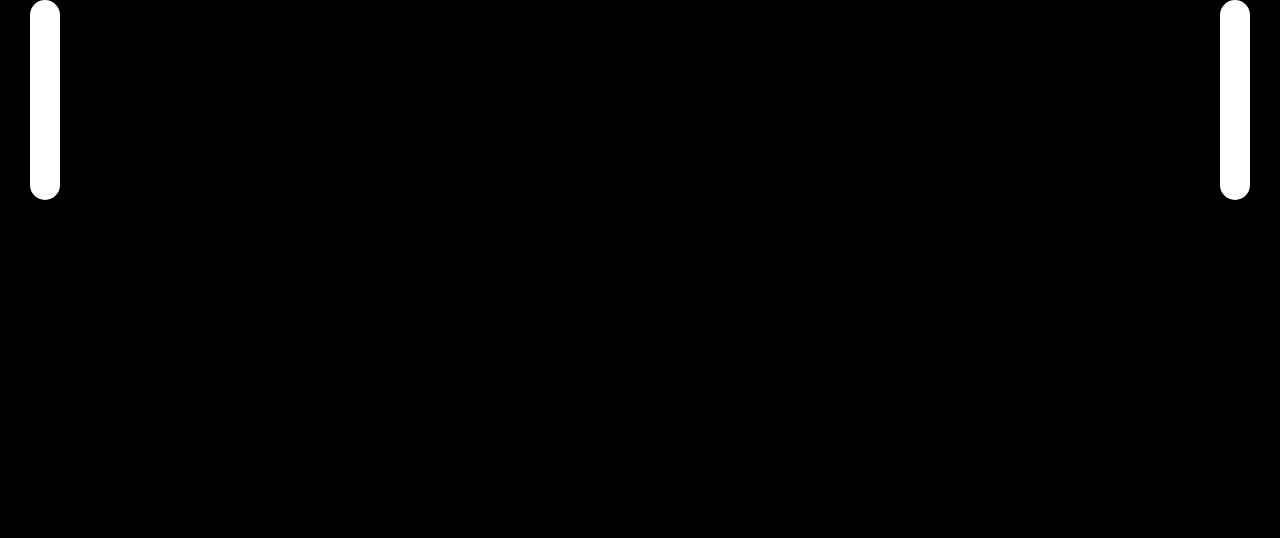
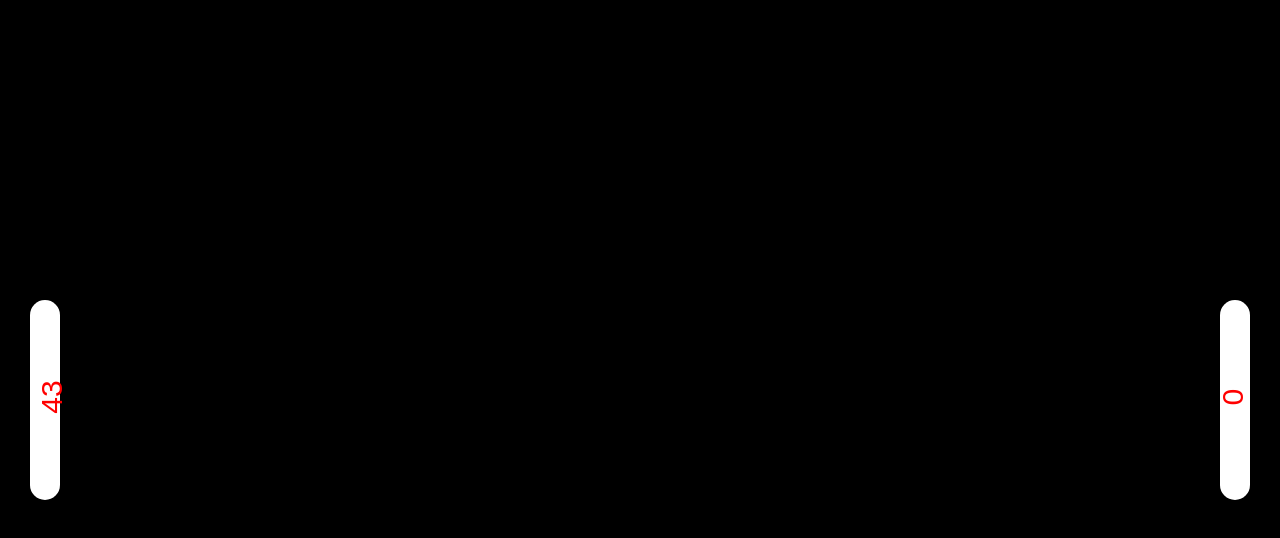
Before and after one commit to ariankoochak/pingPongJs, a plain HTML site: page index.html in a window 1280 px wide. Shown: the top 538 px of the page. Drawn offline with Linux system fonts and the light colour scheme.

Commit message:
add score

```diff
--- a/index.html
+++ b/index.html
@@ -8,8 +8,8 @@
     <script src="./main.js" defer></script>
 </head>
 <body>
-    <div id="left-bilbilak"></div>
-    <div id="right-bilbilak"></div>
+    <div id="left-bilbilak"><span id="left-score">0</span></div>
+    <div id="right-bilbilak"><span id="right-score">0</span></div>
     <div id="ball-container">
         <div id="ball"></div>
     </div>
--- a/main.js
+++ b/main.js
@@ -1,11 +1,15 @@
 const leftBilBilak = document.getElementById("left-bilbilak");
 const rightBilBilak = document.getElementById("right-bilbilak");
 const ball = document.getElementById('ball')
+const rightScoreDOM = document.getElementById("right-score");
+const leftScoreDOM = document.getElementById("left-score");
 let changeX = -10;
 let changeY = 50;
 const screenHeight = innerHeight;
 const screenWidth = innerWidth;
 let sit = 'start-left';
+let leftScore = 0;
+let rightScore = 0;
 addEventListener("keydown", function (e) {
     const keyDown = e.key;
 
@@ -24,6 +28,9 @@ addEventListener("keydown", function (e) {
         rightBilBilak.style.transform = `translate(0,${positionRight.y + 25}px)`;
     }
 });
+
+rightBilBilak.style.transform = `translate(0,300px)`;
+leftBilBilak.style.transform = `translate(0,300px)`;
 
 function moveBall(){
     if (sit == 'start-left'){
@@ -55,12 +62,16 @@ function moveBall(){
     }
     if(ballPosition.x > screenWidth){
         sit = 'start-right';
+        leftScore++;
+        leftScoreDOM.innerText = leftScore
     }
     if(ballPosition.y < 30){
         changeY = 40;
     }
     if(ballPosition.x < 10){
         sit = 'start-left';
+        rightScore++;
+        rightScoreDOM.innerText = rightScore;
     }
 }
 setInterval(moveBall,80)
--- a/style.css
+++ b/style.css
@@ -3,6 +3,7 @@ body{
     margin: 0;
     padding: 0;
     overflow: hidden;
+    font-family: Arial, Helvetica, sans-serif;
 }
 
 #left-bilbilak{
@@ -38,3 +39,18 @@ body{
     width: calc(100% - 120px);
     height: 100vh;
 }
+span{
+    color: red;
+    font-size: 30px;
+    position: fixed;
+    top: 80px;
+    left: 5px;
+}
+
+#left-score{
+    rotate: -90deg;
+}
+
+#right-score{
+    rotate: 90deg;
+}
```
